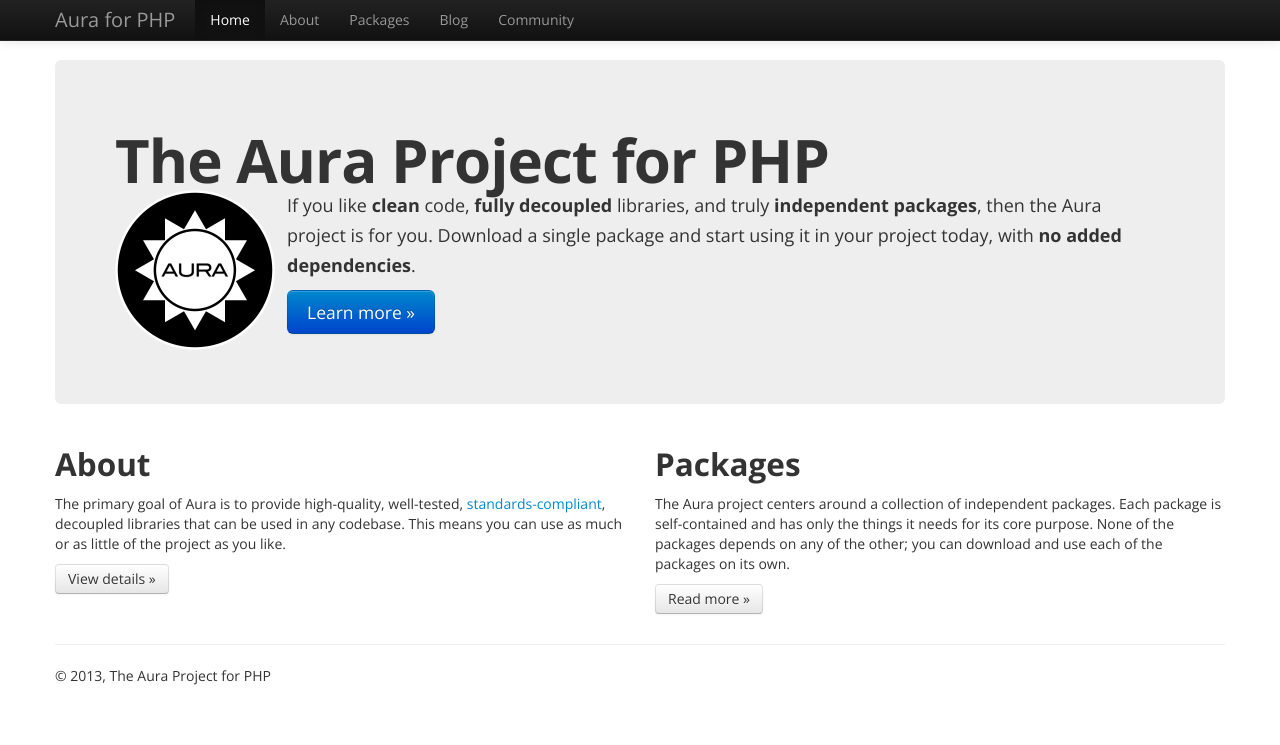
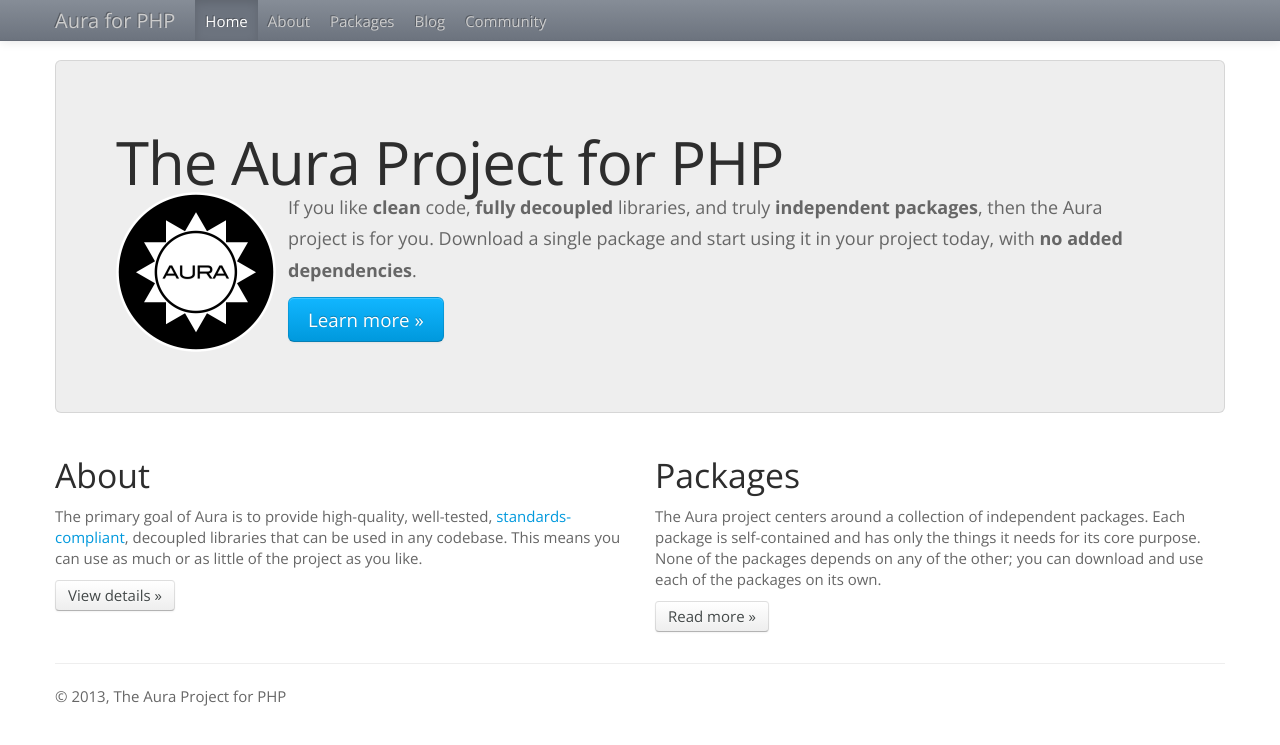
Before and after one commit to Ronnykill/aura.github.com, a Jekyll site: the page built from index.html, in a window 1280 px wide. Shown: the top 745 px of the page. Built offline with Jekyll 4.4.1, drawn with Linux system fonts in a browser that asks for light colours; nearby versions of some CDN libraries.

Commit message:
run spacelab first

```diff
--- a/_layouts/site.html
+++ b/_layouts/site.html
@@ -12,7 +12,7 @@
 
         <title>Aura for PHP</title>
 
-        <link rel="stylesheet" href="/css/bootstrap.min.css">
+        <link rel="stylesheet" href="/css/spacelab.css">
         <style>
             body {
                 padding-top: 60px;
--- a/css/main.css
+++ /dev/null
@@ -1,5 +0,0 @@
-@import url(http://fonts.googleapis.com/css?family=Open+Sans:400italic,700italic,400,700);
-
-body {
-  font-family: "Open Sans", "Helvetica Neue", Helvetica, Arial, sans-serif;
-}
```
